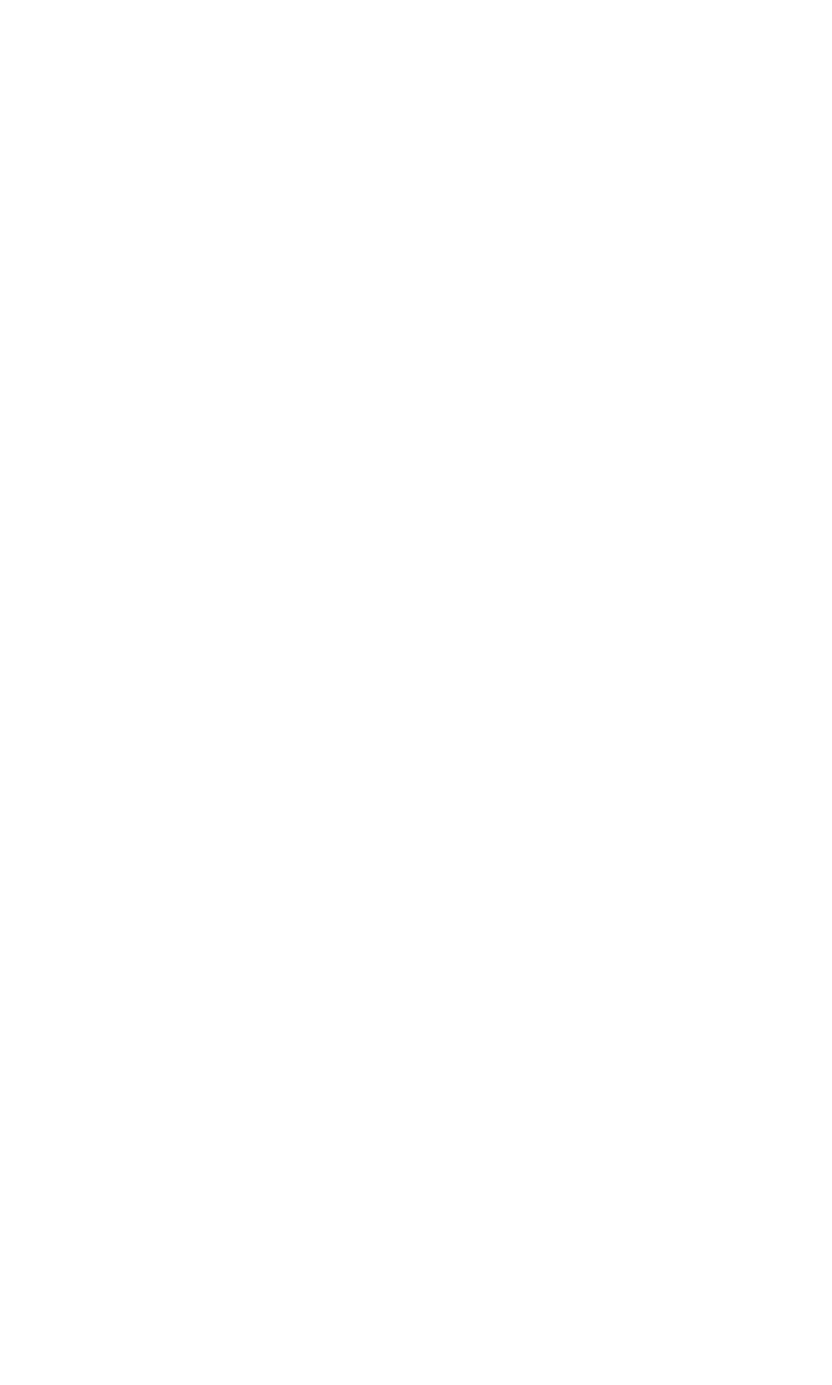
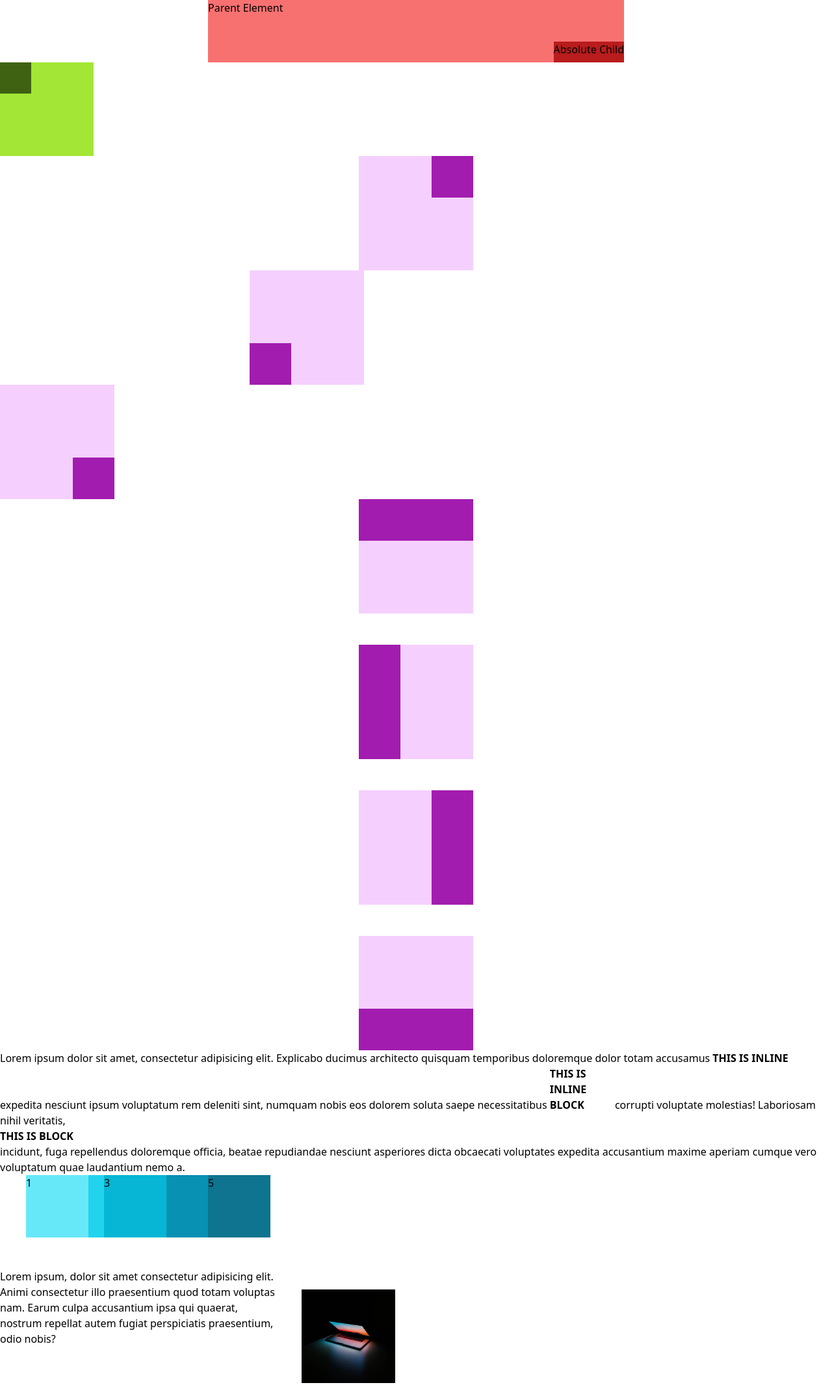
Before and after one commit to JhamanCodes/Tailwind-CSS, a plain HTML site: page 06-layout-position/index.html in a window 1280 px wide. Shown: the whole page at 65% size. Before the commit the page ends 800 px from the top, so only its background shows below. Drawn offline with nearby package versions, Linux system fonts and the light colour scheme.

Commit message:
Practice colors, spacing, typography, sizing, and layout positioning.

```diff
--- a/06-layout-position/index.html
+++ b/06-layout-position/index.html
@@ -9,28 +9,67 @@
   </head>
   <body>
     <!-- Positioning -->
+    <div class="relative bg-red-400 h-24 w-1/2 mx-auto">
+      <p>Parent Element</p>
+      <div class="absolute bottom-0 right-0 bg-red-700 h-8">
+        <p>Absolute Child</p>
+      </div>
+    </div>
+    <!-- Top left corner -->
+    <div class="relative bg-lime-400 h-36 w-36">
 
-    <!-- Top left corner -->
+      <div class="absolute top-0 left-0 bg-lime-800 h-12 w-12">
+      </div>
+    </div>
+    <!-- Top right corner -->
+    <div class="relative bg-fuchsia-200 h-44 w-44 mx-auto">
+      <div class="absolute top-0 right-0 bg-fuchsia-700 h-16 w-16"></div>
+    </div>
+    <!-- Bottom left corner -->
+    <div class="relative bg-fuchsia-200 h-44 w-44 ml-96 ">
+      <div class="absolute bottom-0 left-0 bg-fuchsia-700 h-16 w-16"></div>
+    </div>
+    <!-- Bottom right corner -->
+    <div class="relative bg-fuchsia-200 h-44 w-44">
+      <div class="absolute bottom-0 right-0 bg-fuchsia-700 h-16 w-16"></div>
+    </div>
+    <!-- Span top edge -->
+    <div class="relative bg-fuchsia-200 h-44 w-44 mx-auto">
+      <div class="absolute top-0 inset-x-0 bg-fuchsia-700 h-16"></div>
+    </div>
+    <!-- Span left edge -->
+    <div class="relative bg-fuchsia-200 h-44 w-44 mx-auto mt-12">
+      <div class="absolute left-0 inset-y-0 bg-fuchsia-700 w-16">
 
-    <!-- Top right corner -->
-
-    <!-- Bottom left corner -->
-
-    <!-- Bottom right corner -->
-
-    <!-- Span top edge -->
-
-    <!-- Span left edge -->
-
+      </div>
+    </div>
     <!-- Span right edge -->
-
+    <div class="relative bg-fuchsia-200 h-44 w-44 mx-auto mt-12">
+      <div class="absolute right-0 inset-y-0 bg-fuchsia-700 w-16">
+      </div>
+    </div>
     <!-- Span bottom edge -->
-
+    <div class="relative bg-fuchsia-200 h-44 w-44 mx-auto mt-12">
+      <div class="absolute bottom-0 inset-x-0 bg-fuchsia-700 h-16">
+      </div>
+    </div>
     <!-- Display Classes -->
-
+    <div>
+      Lorem ipsum dolor sit amet, consectetur adipisicing elit. Explicabo ducimus architecto quisquam temporibus doloremque dolor totam accusamus <span class="inline font-bold">THIS IS INLINE</span> expedita nesciunt ipsum voluptatum rem deleniti sint, numquam nobis eos dolorem soluta saepe necessitatibus <span class="inline-block font-bold h-16 w-24 ">THIS IS INLINE BLOCK</span> corrupti voluptate molestias! Laboriosam  nihil veritatis, <span class="block font-bold">THIS IS BLOCK</span> incidunt, fuga repellendus doloremque officia, beatae repudiandae nesciunt asperiores dicta obcaecati voluptates expedita accusantium maxime <span class="hidden font-bold">THIS IS HIDDEN</span> aperiam cumque vero voluptatum quae laudantium nemo a.
+    </div>
     <!-- Z-Index -->
-
+    <div class="relative h-36">
+      <div class="absolute w-24 h-24 left-10 bg-cyan-300 z-50">1</div>
+      <div class="absolute w-24 h-24 left-20 bg-cyan-400 z-10">2</div>
+      <div class="absolute w-24 h-24 left-40 bg-cyan-500 z-40">3</div>
+      <div class="absolute w-24 h-24 left-60 bg-cyan-600 z-30">4</div>
+      <div class="absolute w-24 h-24 left-80 bg-cyan-700 z-50">5</div>
+    </div>
     <!-- Floats -->
+    <div class="w-1/2">
+      <img src="../assets/img/img1.jpg" alt="" class="h-36 w-36 float-right m-8">
+      <p>Lorem ipsum, dolor sit amet consectetur adipisicing elit. Animi consectetur illo praesentium quod totam voluptas nam. Earum culpa accusantium ipsa qui quaerat, nostrum repellat autem fugiat perspiciatis praesentium, odio nobis?</p>
+    </div>
   </body>
 </html>
 
```
Also changed, not shown: 02-colors/index.html (+5 -5 lines), 03-container-spacing/index.html (+1 -1 lines), 05-sizing/index.html (+15 -6 lines).
